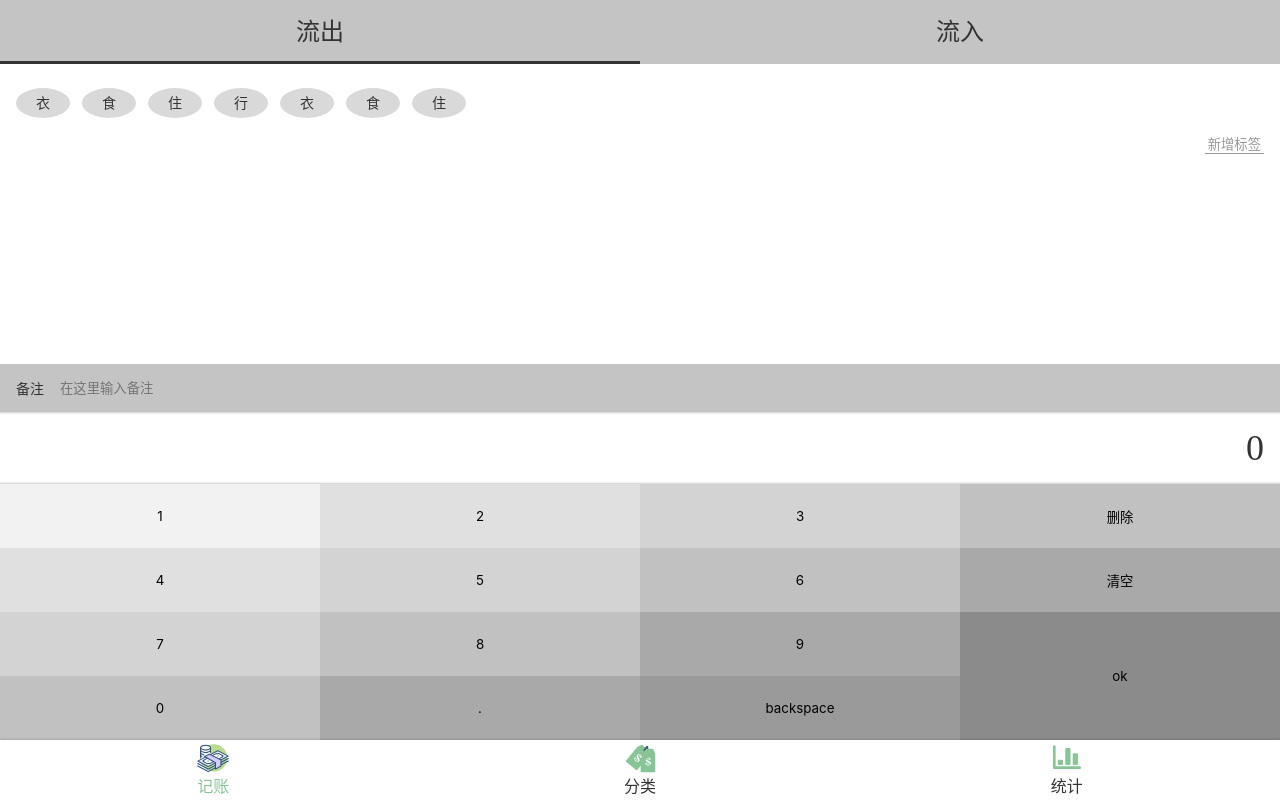
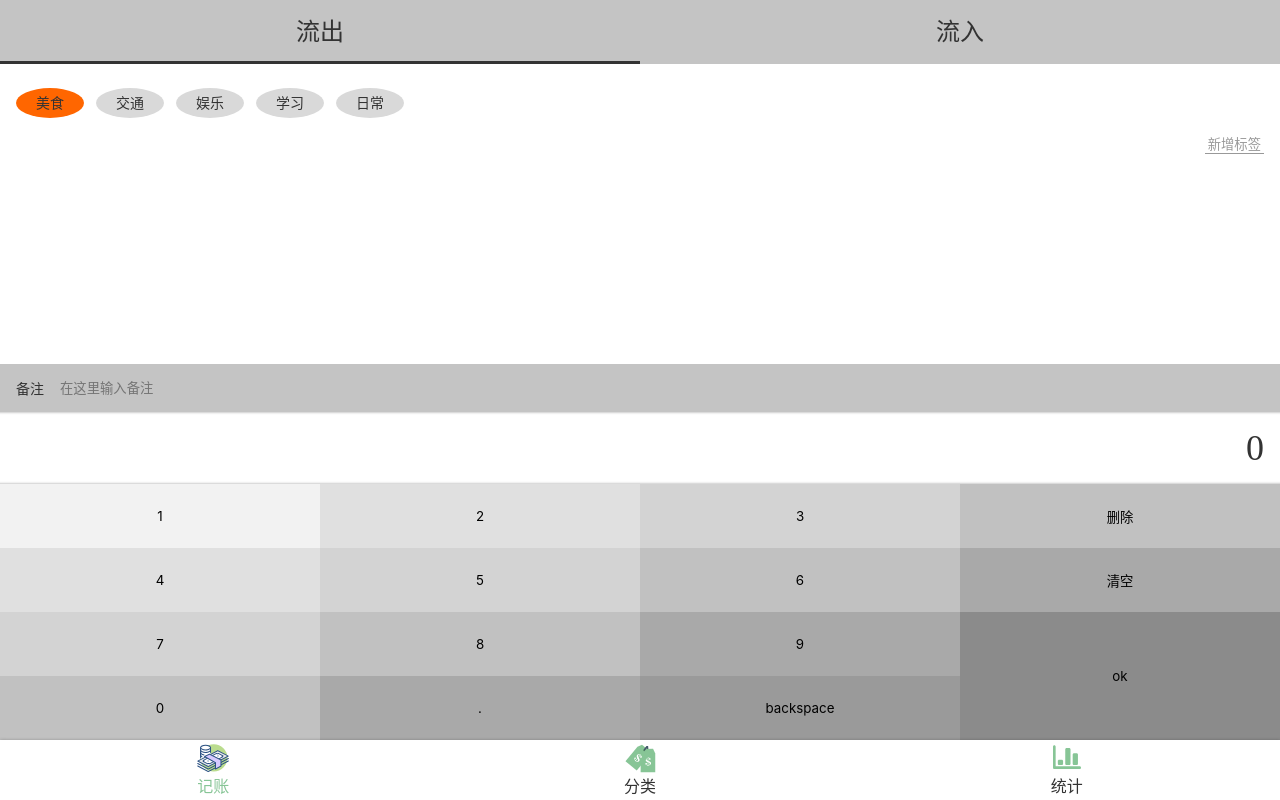
Before and after one commit to CarminePink/jizhangben, a Vue app: page /#/money in a window 1280 px wide. Built offline with nearby package versions, Linux system fonts and the light colour scheme.

Commit message:
Tags组件中可以选中标签,并且选中后会有相应颜色变化

```diff
--- a/src/components/Money/Tags.vue
+++ b/src/components/Money/Tags.vue
@@ -1,13 +1,9 @@
 <template>
    <div class="tags">
       <ul class="current">
-         <li>衣</li>
-         <li>食</li>
-         <li>住</li>
-         <li>行</li>
-         <li>衣</li>
-         <li>食</li>
-         <li>住</li>
+         <li :class="selectedTag.indexOf(tag)>=0 && 'selected'" v-for="tag in tagSource" :key="tag"
+             @click="select(tag)">{{tag}}
+         </li>
       </ul>
       <div class="new">
          <button>新增标签</button>
@@ -16,8 +12,20 @@
 </template>
 
 <script lang="ts">
-   export default {
-      name: 'Tags'
+   import Vue from 'vue';
+   import {Component, Prop} from 'vue-property-decorator';
+
+   @Component
+   export default class Tags extends Vue {
+      @Prop() tagSource: string[] | undefined;
+      selectedTag: string[] = ['美食'];
+
+      select(tag: string) {
+         if (this.selectedTag.length >= 0) {
+            this.selectedTag = [];
+         }
+         this.selectedTag.push(tag);
+      }
    }
 </script>
 
@@ -26,9 +34,11 @@
       padding: 16px;
       font-size: 14px;
       flex-grow: 1;
+
       > .current {
          display: flex;
-         flex-wrap:wrap;
+         flex-wrap: wrap;
+
          > li {
             margin-top: 8px;
             margin-right: 12px;
@@ -37,6 +47,10 @@
             line-height: 30px;
             background: #d9d9d9;
             border-radius: 50%;
+
+            &.selected {
+               background: #f60;
+            }
          }
       }
 
--- a/src/views/Money.vue
+++ b/src/views/Money.vue
@@ -1,22 +1,27 @@
 <template>
    <Layout class-prefix="layout">
       <Types/>
-      <Tags/>
+      <Tags :tag-source="tags"/>
       <Notes/>
       <NumberPad/>
    </Layout>
 </template>
 
-<script lang="ts">
-   import Types from '@/components/Money/Types.vue';
-   import Tags from '@/components/Money/Tags.vue';
-   import Notes from '@/components/Money/Notes.vue';
-   import NumberPad from '@/components/Money/NumberPad.vue';
+<script>
+   import Types from '@/components/Money/Types.vue'
+   import Tags from '@/components/Money/Tags.vue'
+   import Notes from '@/components/Money/Notes.vue'
+   import NumberPad from '@/components/Money/NumberPad.vue'
 
    export default {
       name: 'Money',
       components: {NumberPad, Notes, Tags, Types},
-   };
+      data() {
+         return {
+            tags: ['美食', '交通', '娱乐', '学习', '日常']
+         }
+      }
+   }
 </script>
 
 <style lang="scss">
```
